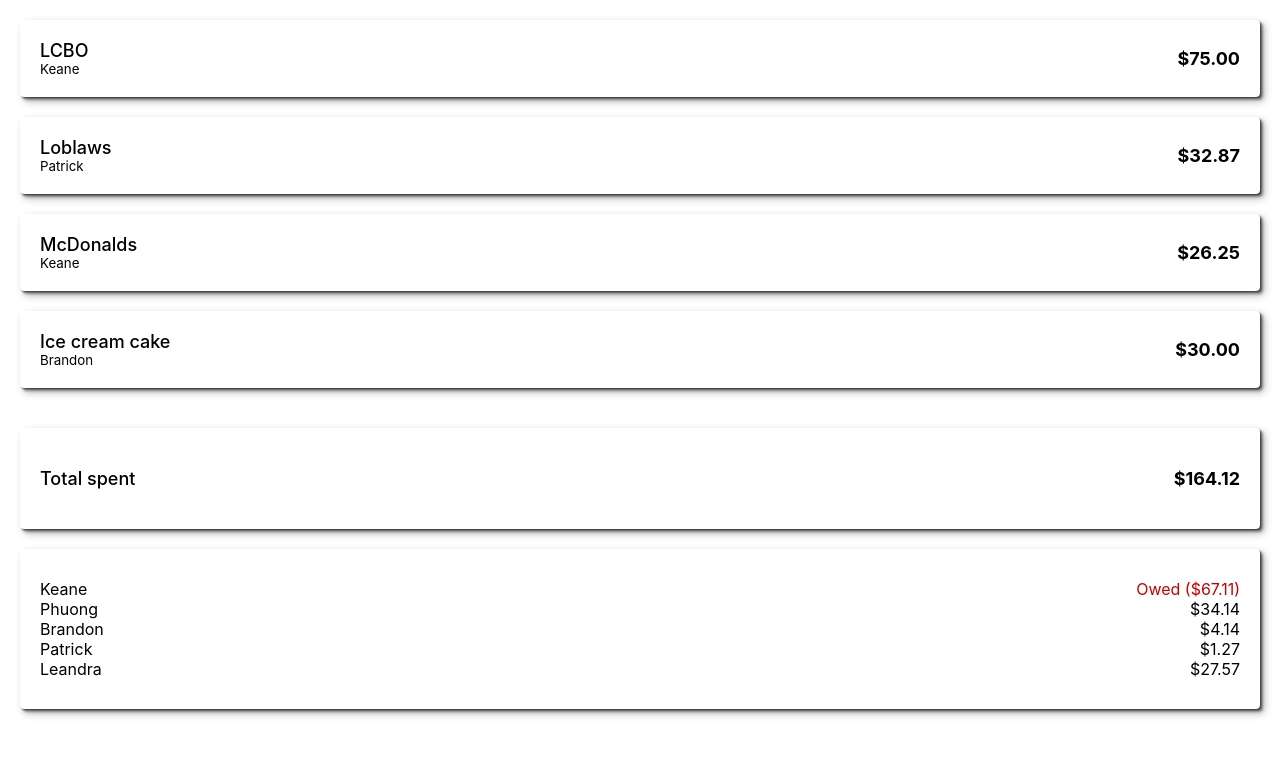
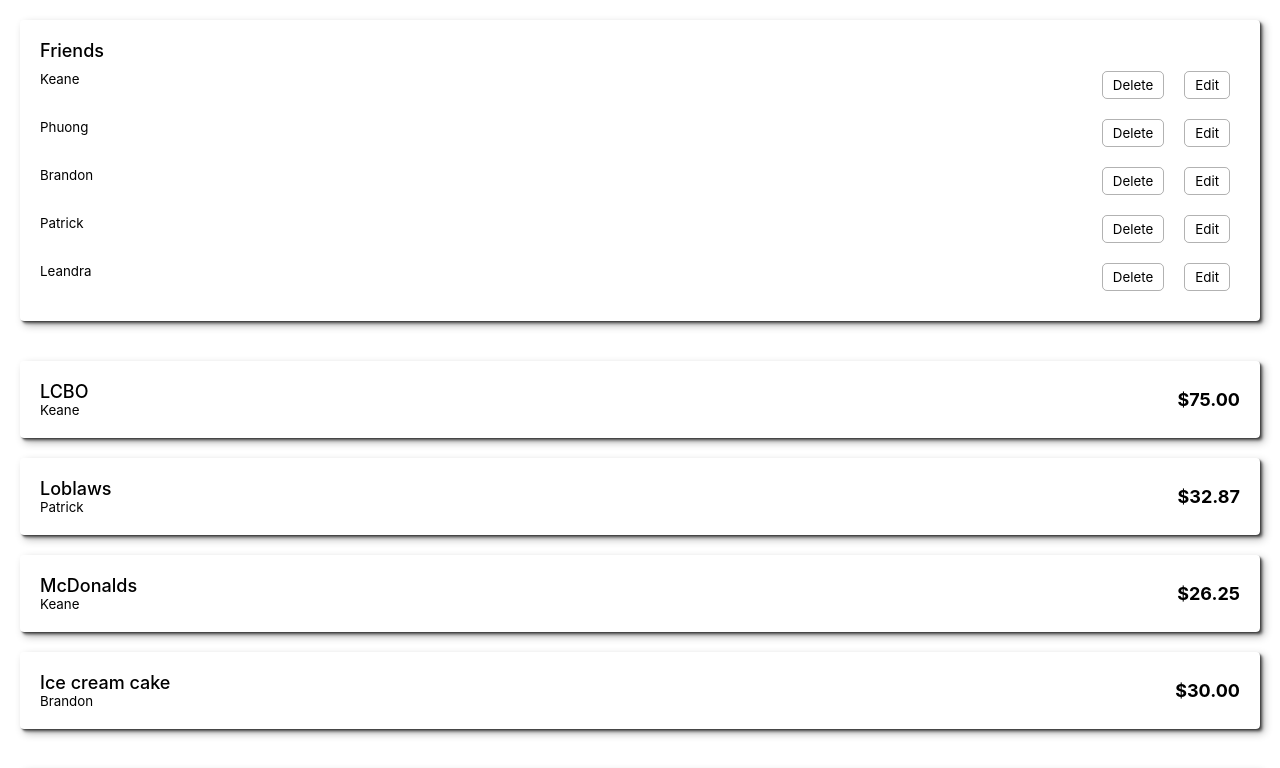
Before and after one commit to r2vq/division, a React (Create React App) app: page / in a window 1280 px wide. Shown: the top 768 px of the page. Built offline with nearby package versions, Linux system fonts and the light colour scheme; the HTML template or start-up script is replaced by a standard one.

Commit message:
Add FriendList at top of page

```diff
--- a/src/App.js
+++ b/src/App.js
@@ -1,6 +1,7 @@
 import { useEffect, useState } from 'react';
 import './App.css';
 import Calculator from './component/Calculator';
+import FriendList from './component/FriendList';
 import PurchaseList from './component/PurchaseList';
 import sample from "./sample.json";
 
@@ -29,6 +30,14 @@
     ));
   }
 
+  function onDeleteFriend(friend) {
+    const confirmation = window.confirm(`Delete ${friend}? This will remove all their expenses too.`);
+    if (confirmation) {
+      setPurchases(purchases.filter(purchase => purchase.spender !== friend));
+      setFriends(friends.filter(current => current !== friend));
+    }
+  }
+
   function onEdit(purchase) {
     setPurchases(purchases.mapIf(
       current => ({
@@ -37,6 +46,10 @@
       }),
       current => current.id === purchase.id
     ));
+  }
+
+  function onEditFriend(friend) {
+    window.alert(`Not implemented yet. Please delete ${friend} and re-add.`);
   }
 
   function onSelect(purchase) {
@@ -52,6 +65,11 @@
 
   return (
     <>
+      <FriendList
+        friends={friends}
+        onDeleteFriend={onDeleteFriend}
+        onEditFriend={onEditFriend}
+      />
       <PurchaseList
         purchases={purchases}
         onDelete={onDelete}
--- /dev/null
+++ b/src/component/FriendList.css
@@ -0,0 +1,33 @@
+.friendList {
+    border-radius: 4px;
+    box-shadow: 1px 1px 1px rgba(0, 0, 0, 0.3),
+        2px 2px 2px rgba(0, 0, 0, 0.3),
+        3px 3px 3px rgba(0, 0, 0, 0.3),
+        4px 4px 9px rgba(0, 0, 0, 0.3);
+    display: flex;
+    flex-direction: column;
+    margin: 20px;
+    padding: 20px;
+}
+
+.friendList>.header {
+    font-size: large;
+    font-weight: 500;
+}
+
+.friendListItem {
+    display: flex;
+    font-size: smaller;
+    padding: 10px 0;
+}
+
+.friendListItem>.control {
+    border: 1px solid rgba(0, 0, 0, 0.3);
+    border-radius: 5px;
+    margin: 0 10px;
+    padding: 5px 10px;
+}
+
+.friendListItem>.name {
+    flex-grow: 1;
+}
--- /dev/null
+++ b/src/component/FriendList.js
@@ -0,0 +1,43 @@
+import "./FriendList.css";
+
+function FriendList({ friends, onDeleteFriend, onEditFriend }) {
+    if (friends.length > 0) {
+        return (
+            <div className="friendList">
+                <div className="header">Friends</div>
+                {friends.map(friend => (
+                    <FriendListItem
+                        key={friend}
+                        onDeleteFriend={onDeleteFriend}
+                        onEditFriend={onEditFriend}>
+                        {friend}
+                    </FriendListItem>
+                ))}
+            </div>
+        );
+    }
+}
+
+function FriendListItem({ children, onDeleteFriend, onEditFriend }) {
+    return (
+        <>
+            <div className="friendListItem">
+                <div className="name">
+                    {children}
+                </div>
+                <div
+                    className="control delete"
+                    onClick={() => onDeleteFriend(children)}>
+                    Delete
+                </div>
+                <div
+                    className="control edit"
+                    onClick={() => onEditFriend(children)}>
+                    Edit
+                </div>
+            </div>
+        </>
+    );
+}
+
+export default FriendList;
```
